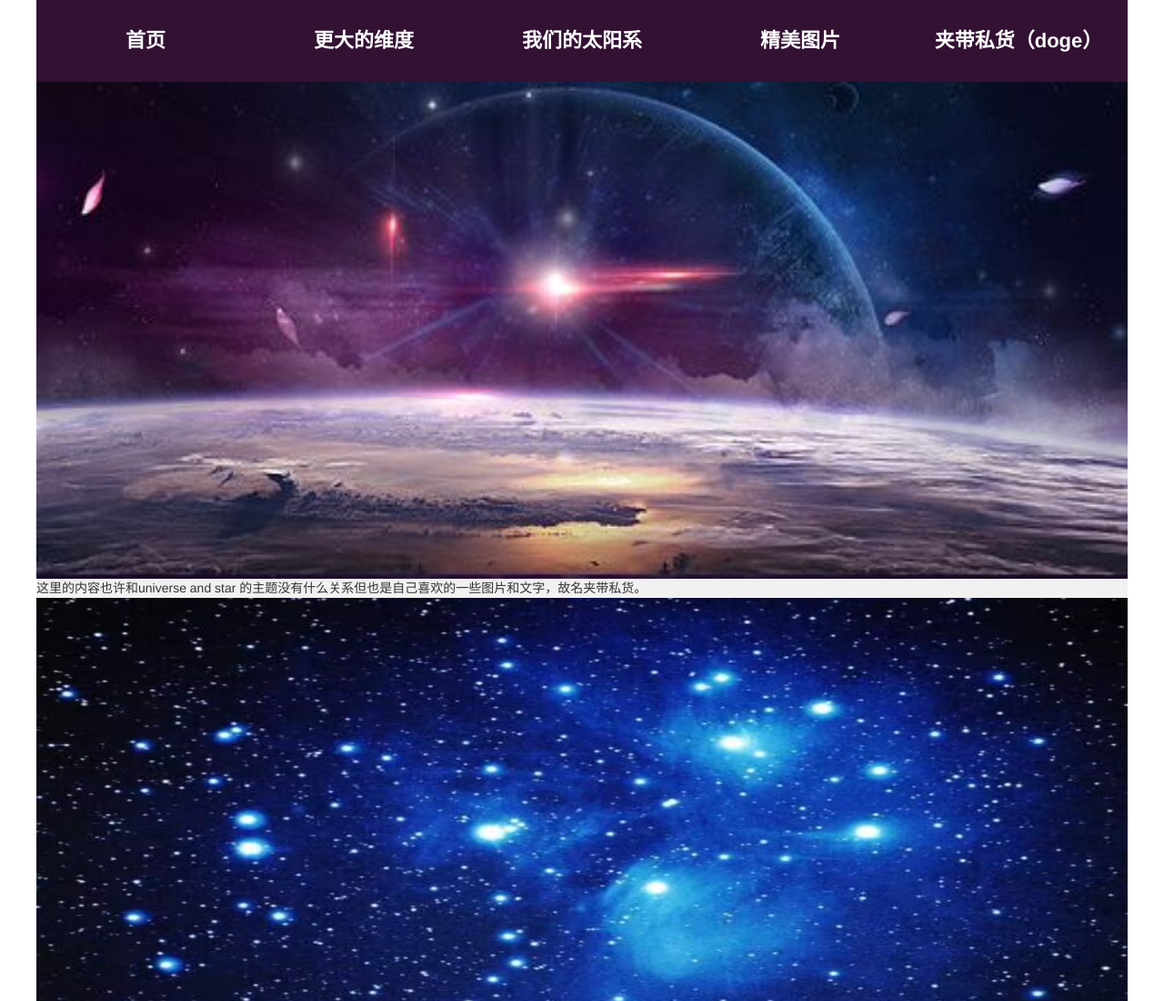
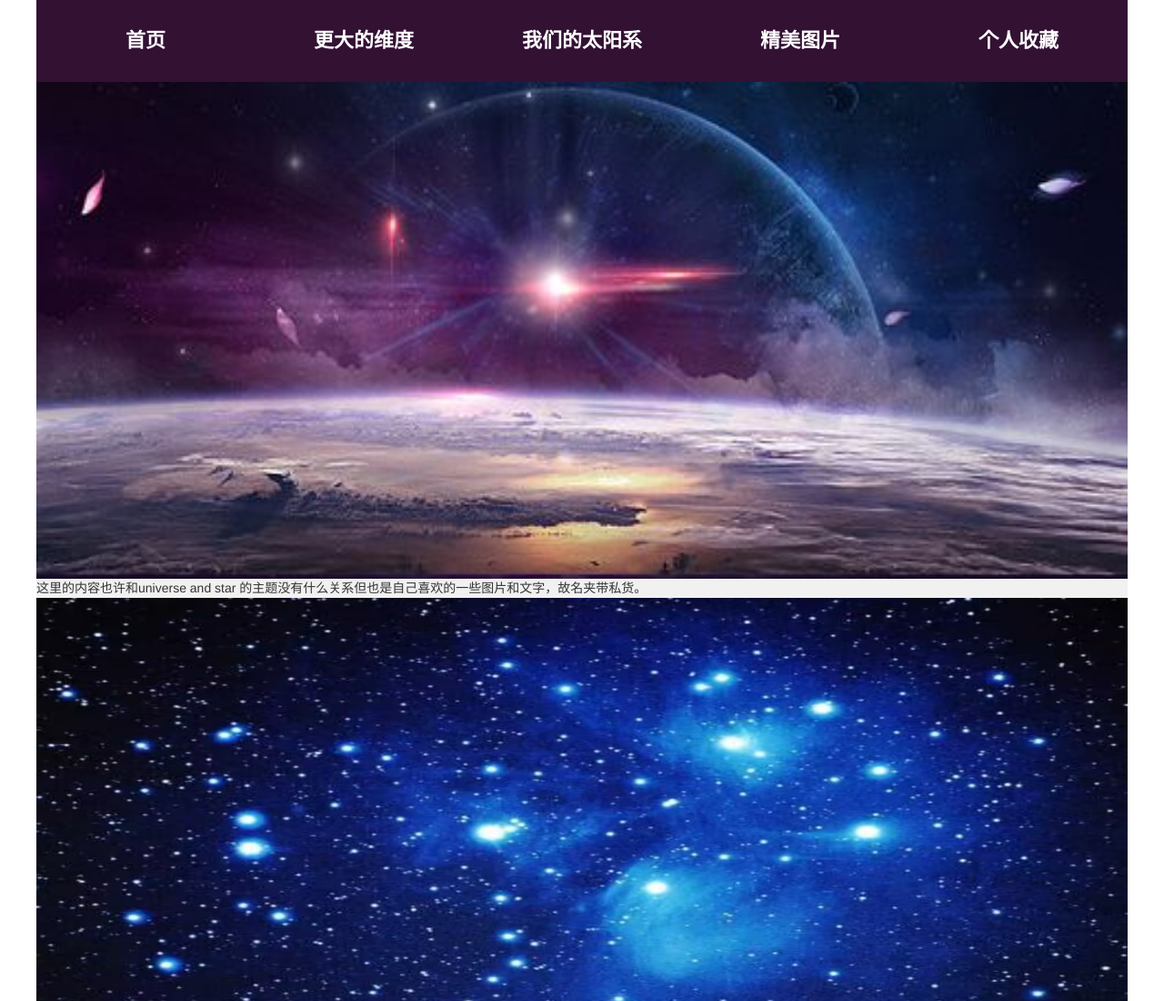
Before and after one commit to passing666/personalpage, a plain HTML site: page 5th.html in a window 1280 px wide. Shown: the top 1100 px of the page at 91% size. Drawn offline with Linux system fonts and the light colour scheme.

Commit message:
Update 5th.html

```diff
--- a/5th.html
+++ b/5th.html
@@ -5,7 +5,7 @@
 		<meta name="viewport" content="width=device-width, initial-scale=1">
 		<link type="text/css" rel="stylesheet" href="bootstrap.css" />
 		<link type="text/css" rel="stylesheet" href="css.css" />
-		<title>夹带私货（doge）</title>
+		<title>个人收藏</title>
 	</head>
 	<body style=" background:#fff;">
 		<!--顶部-->
@@ -16,7 +16,7 @@
 					<a href="2nd.html">更大的维度</a>
 					<a href="3rd.html">我们的太阳系</a>
 					<a href="4th.html">精美图片</a>
-					<a href="5th.html">夹带私货（doge）</a>
+					<a href="5th.html">个人收藏</a>
 					<div class="clear">
 						</div>
 					</div>
```
